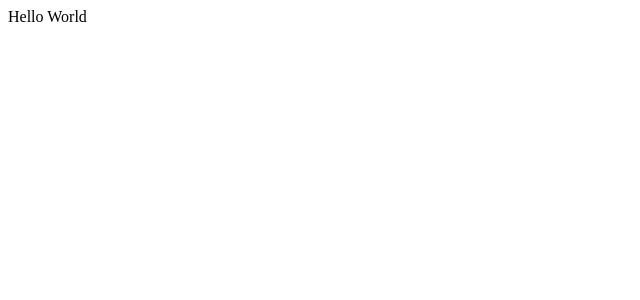
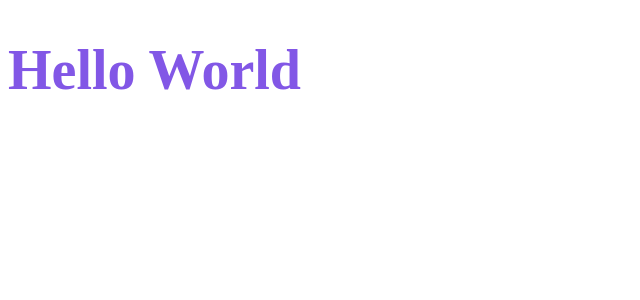
Before and after one commit to RicardoSantos-99/ignite-dtmoney, a React (Create React App) app: page / in a window 1280 px wide. Shown: the top 300 px of the page, without its empty margins (0-640 px from the left). Built offline with nearby package versions, Linux system fonts and the light colour scheme.

Commit message:
feat: instalando styled components [004]

```diff
--- a/package.json
+++ b/package.json
@@ -6,12 +6,12 @@
     "react": "^17.0.2",
     "react-dom": "^17.0.2",
     "react-scripts": "4.0.3",
+    "styled-components": "^5.3.0",
     "web-vitals": "^1.0.1"
   },
   "devDependencies": {
     "@commitlint/cli": "^12.1.1",
     "@commitlint/config-conventional": "^12.1.1",
-    "husky": "^6.0.0",
     "@testing-library/jest-dom": "^5.11.4",
     "@testing-library/react": "^11.1.0",
     "@testing-library/user-event": "^12.1.10",
@@ -19,6 +19,8 @@
     "@types/node": "^12.0.0",
     "@types/react": "^17.0.0",
     "@types/react-dom": "^17.0.0",
+    "@types/styled-components": "^5.1.9",
+    "husky": "^6.0.0",
     "typescript": "^4.1.2"
   },
   "scripts": {
--- a/src/App.tsx
+++ b/src/App.tsx
@@ -1,8 +1,14 @@
+import styled from 'styled-components';
+
+const Title = styled.h1`
+  font-size: 56px;
+  color: #8257e6;
+`
 
 export function App() {
   return (
     <div className="App">
-      Hello World
+    <Title>Hello World</Title>
     </div>
   );
 }
```
Also changed, not shown: 1 other file (tests, documents, lock files or other folders).
